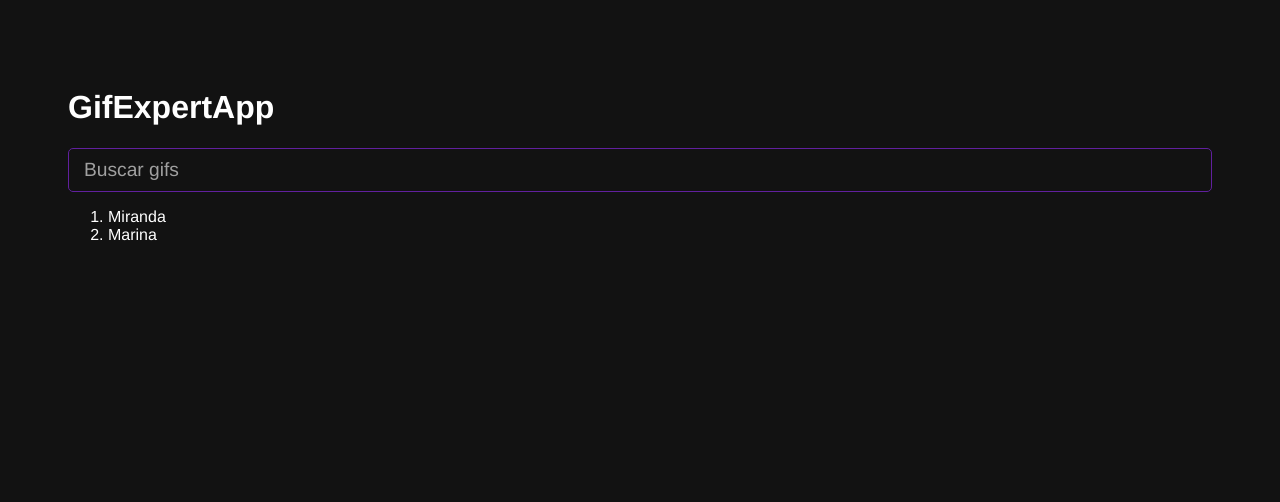
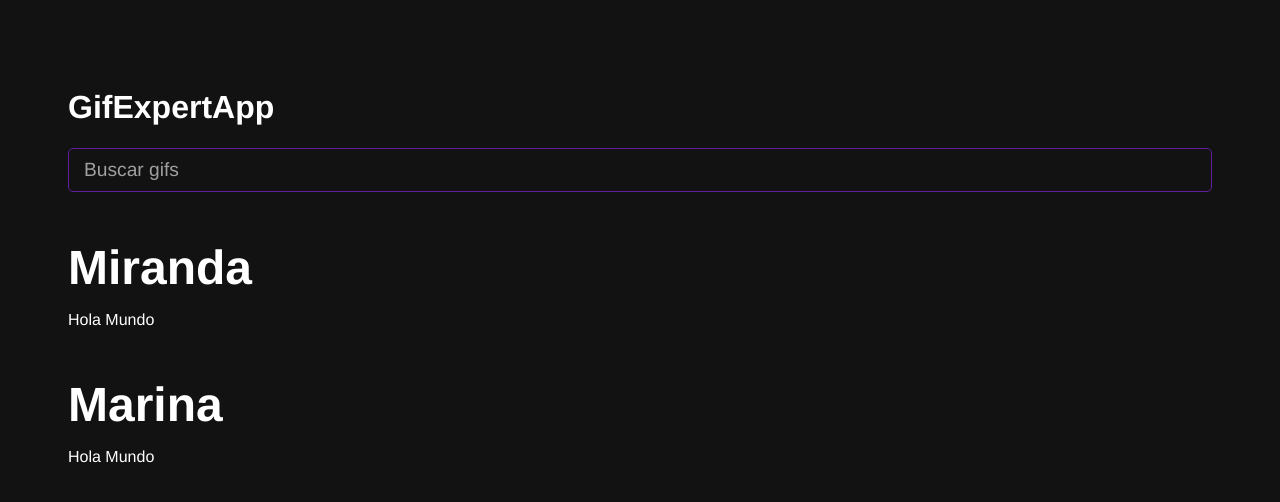
Before and after one commit to abrilBjarano/React-GifExpertApp, a React (Vite) app: page / in a window 1280 px wide. Shown: the top 502 px of the page. Built offline with nearby package versions, Linux system fonts and the light colour scheme.

Commit message:
Created GifGrid component

```diff
--- a/src/GifExpertApp.jsx
+++ b/src/GifExpertApp.jsx
@@ -1,6 +1,8 @@
+/* eslint-disable no-unused-vars */
 import { useState } from "react";
 
 import { AddCategory } from "./components/AddCategory";
+import { GifGrid } from "./components/GifGrid";
 
 
 export const GifExpertApp = () => {
@@ -21,15 +23,15 @@ export const GifExpertApp = () => {
       <h1>GifExpertApp</h1>
 
       <AddCategory
-        // setCategories={ setCategories }
         onNewValue={ onAddCategory }
       />
 
-      <ol>
-        { categories.map( category => {
-          return <li key={ category }>{ category }</li>
-        })}
-      </ol>
+      { categories.map( category => (
+          <GifGrid
+            key={ category }
+            categoryGifExpertAppProp={ category }
+          />
+      ))}
     </>
   )
 
--- /dev/null
+++ b/src/components/GifGrid.jsx
@@ -0,0 +1,11 @@
+/* eslint-disable react/prop-types */
+export const GifGrid = ({ categoryGifExpertAppProp }) => {
+
+
+   return (
+      <>
+         <h3>{ categoryGifExpertAppProp }</h3>
+         <p>Hola Mundo</p>
+      </>
+   )
+}
```
